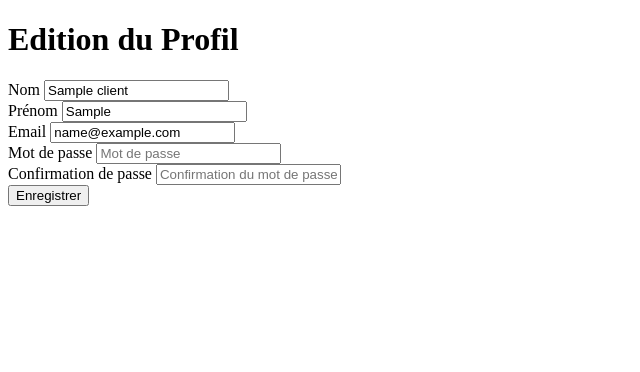
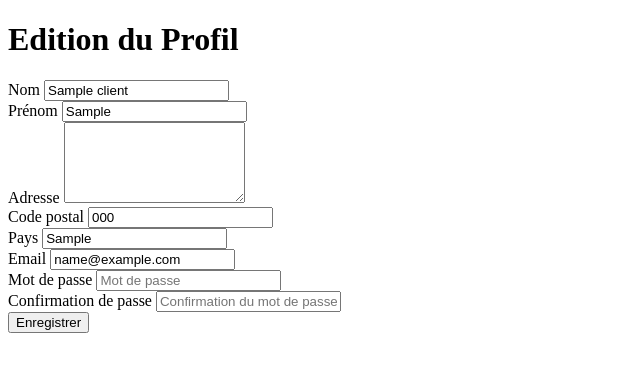
Before and after one commit to Krez90/Jamel_h, a PHP site: page /editionprofil.php in a window 1280 px wide. Shown: the top 372 px of the page, without its empty margins (0-640 px from the left). Run offline with PHP 8.4, Linux system fonts and the light colour scheme; the visitor is signed in with stand-in values (Sample User, id 1); tables that the repository leaves empty or names only in its code hold one stand-in row (values such as "Sample post").

Commit message:
dashboard

```diff
--- a/connexion.php
+++ b/connexion.php
@@ -1,7 +1,7 @@
 <?php
 session_start();
 
-$bdd = new PDO('mysql:host=127.0.0.1;dbname=jamel_h','root','');
+$bdd = new PDO('mysql:host=127.0.0.1;dbname=jamel_h;charset=utf8','root','');
  if(isset($_POST['formconnect'])){
      $mailconnect = htmlspecialchars($_POST['mailconnect']);
      $mdpconnect = sha1($_POST['mdpconnect']);
--- a/editionprofil.php
+++ b/editionprofil.php
@@ -1,7 +1,7 @@
 <?php
 session_start();
 
-$bdd = new PDO('mysql:host=127.0.0.1;dbname=jamel_h','root','');
+$bdd = new PDO('mysql:host=127.0.0.1;dbname=jamel_h;charset=utf8','root','');
 //////////////////////////Si il est pas connecter, pas de profil à modifier////////////////
  if(isset($_SESSION['id'])){
 
@@ -22,6 +22,30 @@ $bdd = new PDO('mysql:host=127.0.0.1;dbname=jamel_h','root','');
         $newprenom = htmlspecialchars($_POST['newprenom']);
         $insertprenom = $bdd->prepare("UPDATE client SET prenom = ? WHERE id = ?");
         $insertprenom->execute([$newprenom, $_SESSION['id']]);
+        $erreur = "Votre profil à bien été mise à jour";
+
+    }
+//////////////////////////Modif adresse/////////////////////////////////////////////////
+    if(isset($_POST['adresse']) AND !empty($_POST['adresse']) AND $_POST['adresse'] != $user['adresse']){
+        $newadresse = htmlspecialchars($_POST['adresse']);
+        $insertadresse = $bdd->prepare("UPDATE client SET adresse = ? WHERE id = ?");
+        $insertadresse->execute([$newadresse, $_SESSION['id']]);
+        $erreur = "Votre profil à bien été mise à jour";
+
+    }
+////////////////////////Modif code postal/////////////////////////////////////////////////
+    if(isset($_POST['codepostal']) AND !empty($_POST['codepostal']) AND $_POST['codepostal'] != $user['code_postal']){
+        $newcodepostal = htmlspecialchars($_POST['codepostal']);
+        $insertcodepostal = $bdd->prepare("UPDATE client SET code_postal = ? WHERE id = ?");
+        $insertcodepostal->execute([$newcodepostal, $_SESSION['id']]);
+        $erreur = "Votre profil à bien été mise à jour";
+
+    }
+    ////////////////////////Modif pays/////////////////////////////////////////////////
+    if(isset($_POST['pays']) AND !empty($_POST['pays']) AND $_POST['pays'] != $user['pays']){
+        $newpays = htmlspecialchars($_POST['pays']);
+        $insertpays = $bdd->prepare("UPDATE client SET pays = ? WHERE id = ?");
+        $insertpays->execute([$newpays, $_SESSION['id']]);
         $erreur = "Votre profil à bien été mise à jour";
 
     }
@@ -79,6 +103,15 @@ if(isset($_POST['newmdp1']) AND !empty($_POST['newmdp1']) AND isset($_POST['newm
             <label>Prénom</label>
             <input type="text" name="newprenom" placeholder="Prenom" value="<?php echo $user['prenom']?>"><br>
 
+          <label for=adresse>Adresse</label>
+          <textarea id=adresse name="adresse" rows=5 required value="<?php echo $user['adresse']?>"></textarea><br>
+
+          <label for=codepostal>Code postal</label>
+          <input id=codepostal name="codepostal" type=text required value="<?php echo $user['code_postal']?>"><br>
+
+          <label for=pays>Pays</label>
+          <input id=pays name="pays" type=text required value="<?php echo $user['pays']?>"><br>
+
             <label>Email</label>
             <input type="email" name="newmail" placeholder="Email" value="<?php echo $user['mail']?>"><br>
 
--- a/inscription.php
+++ b/inscription.php
@@ -1,5 +1,5 @@
 <?php
-$bdd = new PDO('mysql:host=127.0.0.1;dbname=jamel_h','root','');
+$bdd = new PDO('mysql:host=127.0.0.1;dbname=jamel_h;charset=utf8','root','');
 
 if(isset($_POST['inscription'])){
 
--- a/profil.php
+++ b/profil.php
@@ -1,7 +1,7 @@
 <?php
 session_start();
 
-$bdd = new PDO('mysql:host=127.0.0.1;dbname=jamel_h','root','');
+$bdd = new PDO('mysql:host=127.0.0.1;dbname=jamel_h;charset=utf8','root','');
  if(isset($_GET['id']) && $_GET['id'] > 0){
     $getid = intval($_GET['id']);
     $requser = $bdd->prepare("SELECT * FROM client WHERE id = ?");
```
Also changed, not shown: .htaccess (added), arborescence.png.
